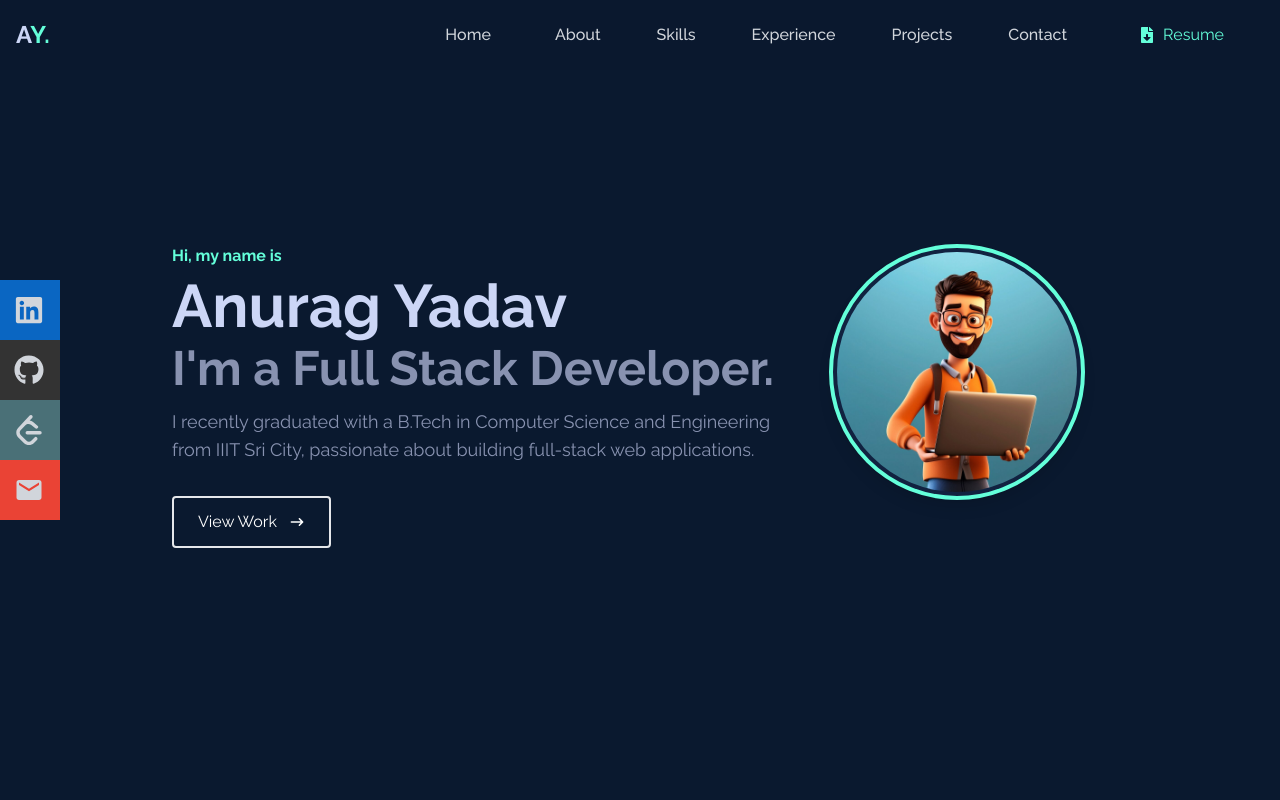
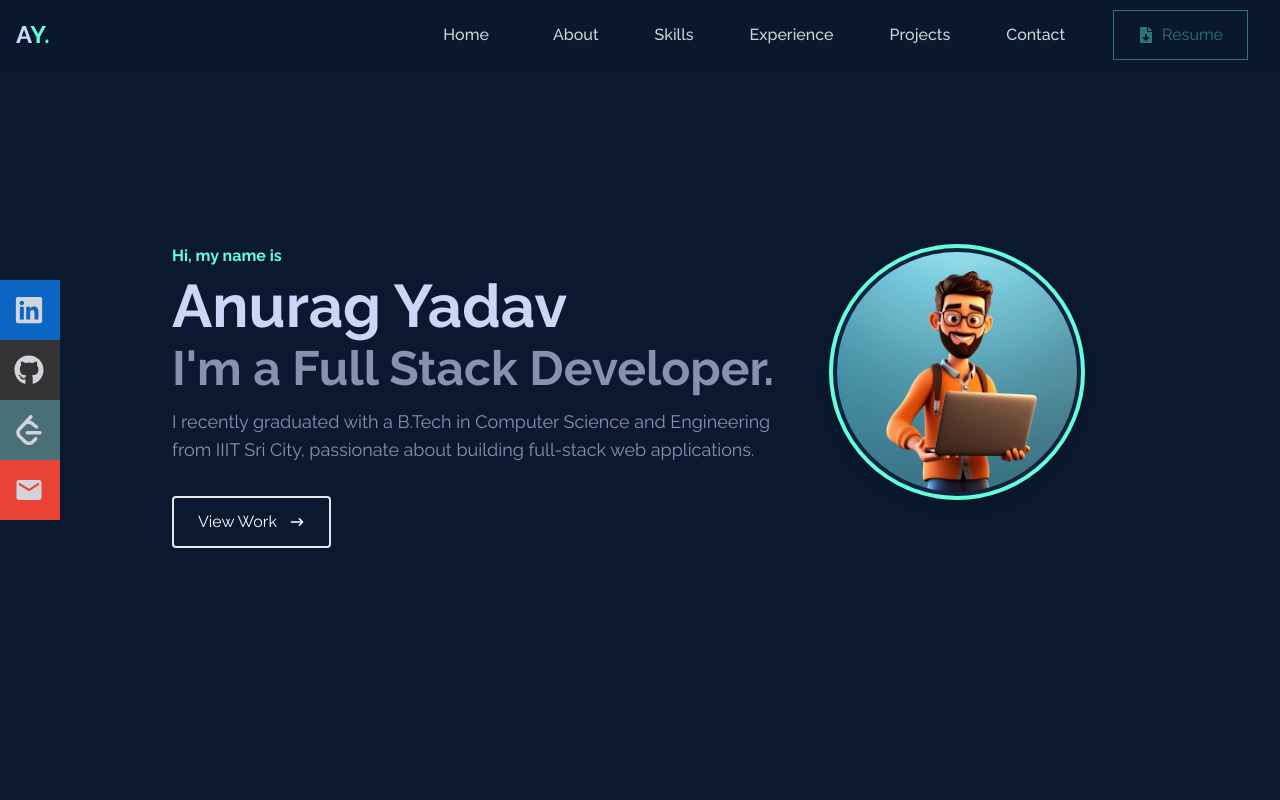
Before and after one commit to Anuragyadav1/Personal-Portfolio, a React (Vite) app: page / in a window 1280 px wide. Shown: the top 800 px of the page. Built offline with nearby package versions, Linux system fonts and the light colour scheme.

Commit message:
download resume button disabled

```diff
--- a/src/components/ResumeButton.jsx
+++ b/src/components/ResumeButton.jsx
@@ -1,4 +1,3 @@
-
 import React from 'react';
 import { FaFileDownload } from 'react-icons/fa';
 
@@ -6,8 +5,10 @@ const ResumeButton = () => {
   return (
     <a
       href="/Anurag_Yadav_CV_04.pdf"
-      download
-      className="flex items-center px-6 py-3 my-2 border-[#64ffda] text-[#64ffda] hover:bg-[#dae7e3] hover:bg-opacity-10"
+      className="flex items-center px-6 py-3 my-2 border border-[#64ffda]
+                 text-[#64ffda] opacity-40 cursor-not-allowed
+                 pointer-events-none"
+      aria-disabled="true"
     >
       <FaFileDownload className="mr-2" />
       Resume
```
